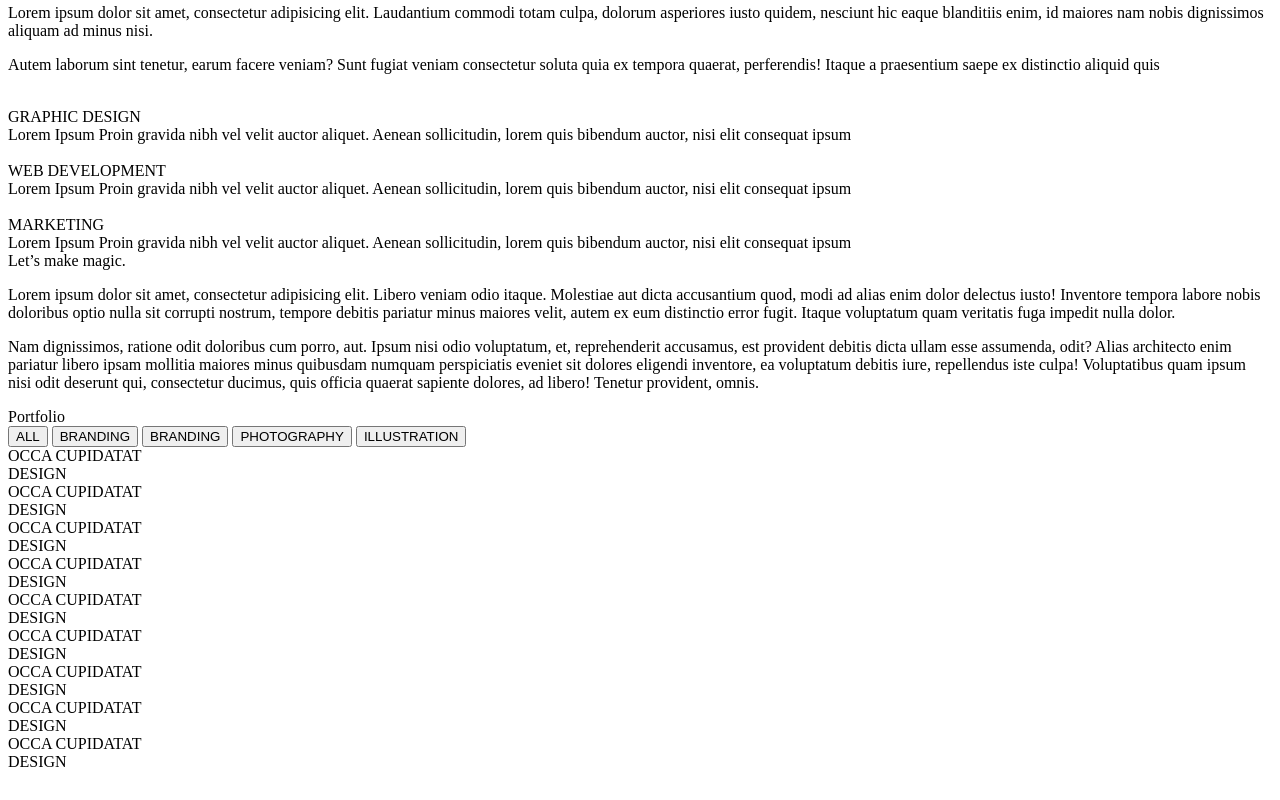
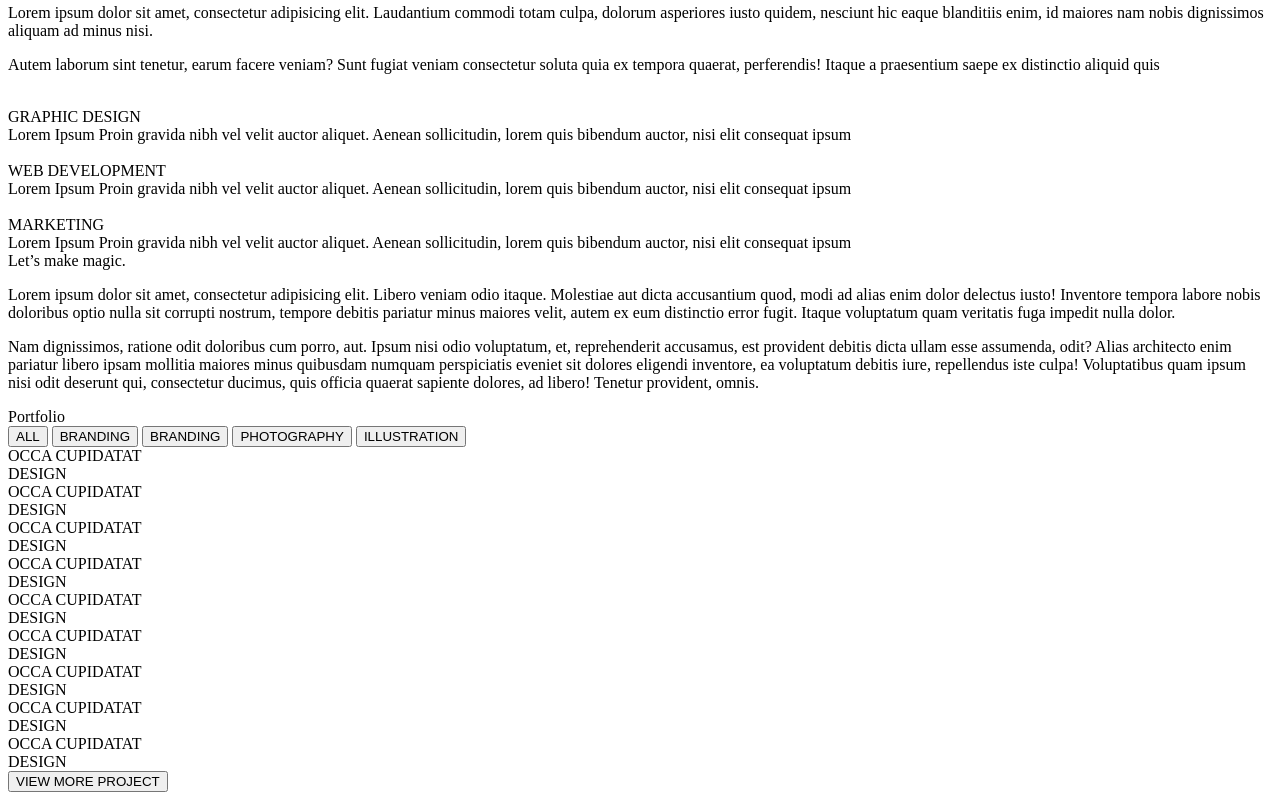
Before and after one commit to AndreyFurik/BEM-METHODOLOGY, a plain HTML site: page index.html in a window 1280 px wide. Shown: the part 504-1304 px from the top of the page. Before the commit the page ends 1283 px from the top, so only its background shows below. Drawn offline with Linux system fonts and the light colour scheme.

Commit message:
add portfolio__btn-all

```diff
--- a/index.html
+++ b/index.html
@@ -191,7 +191,9 @@
                     <div class="portfolio__item-descr">DESIGN</div>
                 </div>
             </div>
+            <button class="portfolio__btn-all">VIEW MORE PROJECT</button>
         </div>
     </section>
+
 </body>
 </html>
```
